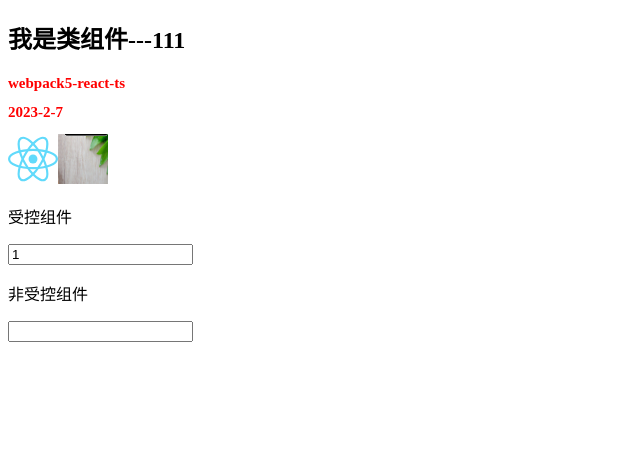
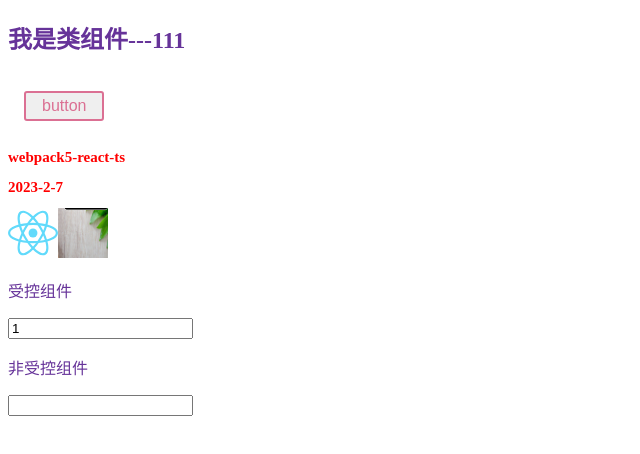
Before and after one commit to zzs-zzs-zzs/webpack-react-typescript, a React app: page / in a window 1280 px wide. Shown: the top 454 px of the page, without its empty margins (0-640 px from the left). Built offline with nearby package versions, Linux system fonts and the light colour scheme.

Commit message:
feat: 添加styled-component

```diff
--- a/babel.config.js
+++ b/babel.config.js
@@ -8,23 +8,30 @@ module.exports = {
       {
         // 设置兼容目标浏览器版本
         targets: {
-         chrome: 35,
-         ie: 9
+          chrome: 35,
+          ie: 9,
         },
         // 根据配置的浏览器兼容,以及代码中使用到的api进行引入polyfill按需添加
         useBuiltIns: "usage",
         // 配置使用core-js低版本
         corejs: 3,
-      }
+      },
     ],
     "@babel/preset-react",
     "@babel/preset-typescript",
   ],
   plugins: [
     [
+      "babel-plugin-styled-components",
+      {
+        displayName: true,
+        fileName: true,
+      },
+    ],
+    [
       "@babel/plugin-proposal-decorators",
       { legacy: true },
       isDev && require.resolve("react-refresh/babel"),
-    ].filter(Boolean)
-  ]
+    ].filter(Boolean),
+  ],
 }
--- a/package.json
+++ b/package.json
@@ -33,6 +33,7 @@
     "@typescript-eslint/eslint-plugin": "^5.51.0",
     "@typescript-eslint/parser": "^5.51.0",
     "babel-loader": "^9.1.2",
+    "babel-plugin-styled-components": "^2.0.7",
     "compression-webpack-plugin": "^10.0.0",
     "copy-webpack-plugin": "^11.0.0",
     "core-js": "^3.27.2",
@@ -55,6 +56,7 @@
     "react-refresh": "^0.14.0",
     "speed-measure-webpack-plugin": "^1.5.0",
     "style-loader": "^3.3.1",
+    "styled-components": "^5.3.6",
     "terser-webpack-plugin": "^5.3.6",
     "thread-loader": "^3.0.4",
     "typescript": "^4.9.5",
--- a/src/App.tsx
+++ b/src/App.tsx
@@ -9,6 +9,16 @@ import { getDate } from "@/utils/date"
 import { getPath } from "@/utils/path"
 import { cloneDeep } from "lodash"
 import "@/utils/date"
+import styled from "styled-components"
+
+const Button = styled.button`
+  color: palevioletred;
+  font-size: 1em;
+  margin: 1em;
+  padding: 0.25em 1em;
+  border: 2px solid palevioletred;
+  border-radius: 3px;
+`
 
 const App = () => {
   useEffect(() => {
@@ -31,6 +41,7 @@ const App = () => {
   return (
     <div>
       <Class />
+      <Button>button</Button>
       <h2 className="red size"> webpack5-react-ts</h2>
       <h2 className="red size">{date}</h2>
       <img src={smallImg} alt="小于10kb的图片" />
--- /dev/null
+++ b/src/common-style.ts
@@ -0,0 +1,9 @@
+// styled-components的公用样式和全局样式
+
+import { createGlobalStyle } from "styled-components"
+
+export const GlobalStyle = createGlobalStyle`
+  html {
+    color: rebeccapurple;
+  }
+`
--- a/src/index.tsx
+++ b/src/index.tsx
@@ -1,11 +1,17 @@
-import React from "react"
+import React, { Fragment } from "react"
 import { createRoot } from "react-dom/client"
 import App from "@/App"
+import { GlobalStyle } from "./common-style"
 
 console.log("NODE_ENV", process.env.NODE_ENV)
 console.log("BASE_ENV", process.env.BASE_ENV)
 
 const root = document.getElementById("root")
 if (root) {
-  createRoot(root).render(<App />)
+  createRoot(root).render(
+    <Fragment>
+      <GlobalStyle />
+      <App />
+    </Fragment>,
+  )
 }
```
Also changed, not shown: src/types.d.ts (+11 -10 lines), 1 other file (tests, documents, lock files or other folders).
